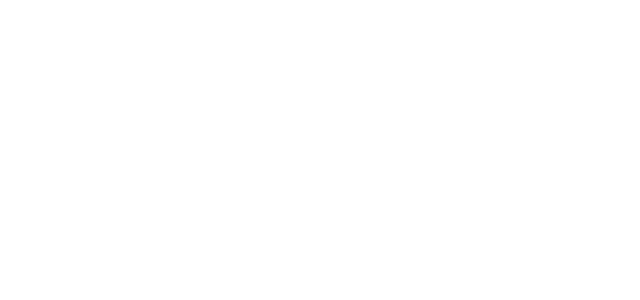
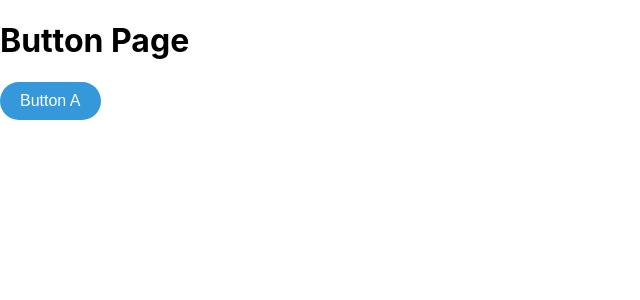
Before and after one commit to Nevaland/react-snippet, a React (Create React App) app: page /button in a window 1280 px wide. Before the commit this address had no page. Shown: the top 300 px of the page, without its empty margins (0-640 px from the left). Built offline with nearby package versions, Linux system fonts and the light colour scheme.

Commit message:
Implement button component

```diff
--- a/src/App.js
+++ b/src/App.js
@@ -3,6 +3,7 @@
 // npm install react-router-dom
 
 import CallSamplePage from './pages/CallSamplePage';
+import ButtonPage from './pages/ButtonPage';
 
 
 function App() {
@@ -10,6 +11,7 @@
     <Router>
       <Routes>
         <Route path="/" element={<CallSamplePage />} />
+        <Route path="/button" element={<ButtonPage />} />
       </Routes>
     </Router>
   );
--- /dev/null
+++ b/src/components/RoundedButton.css
@@ -0,0 +1,14 @@
+.rounded-button {
+    padding: 10px 20px;
+    border-radius: 20px;
+    font-size: 16px;
+    cursor: pointer;
+    background-color: #3498db;
+    color: #fff;
+    border: none;
+    outline: none;
+  }
+
+  .rounded-button:hover {
+    background-color: #2980b9;
+  }
--- /dev/null
+++ b/src/components/RoundedButton.js
@@ -0,0 +1,12 @@
+import React from 'react';
+import './RoundedButton.css';
+
+const RoundedButton = ({ label, onClick }) => {
+  return (
+    <button className="rounded-button" onClick={onClick}>
+      {label}
+    </button>
+  );
+};
+
+export default RoundedButton;
--- /dev/null
+++ b/src/pages/ButtonPage.js
@@ -0,0 +1,17 @@
+import React from 'react';
+import RoundedButton from '../components/RoundedButton';
+
+const ButtonPage = () => {
+  const handleClick = () => {
+    alert('Button Clicked!');
+  };
+
+  return (
+    <div>
+      <h1>Button Page</h1>
+      <RoundedButton label="Button A" onClick={handleClick} />
+    </div>
+  );
+};
+
+export default ButtonPage;
```
